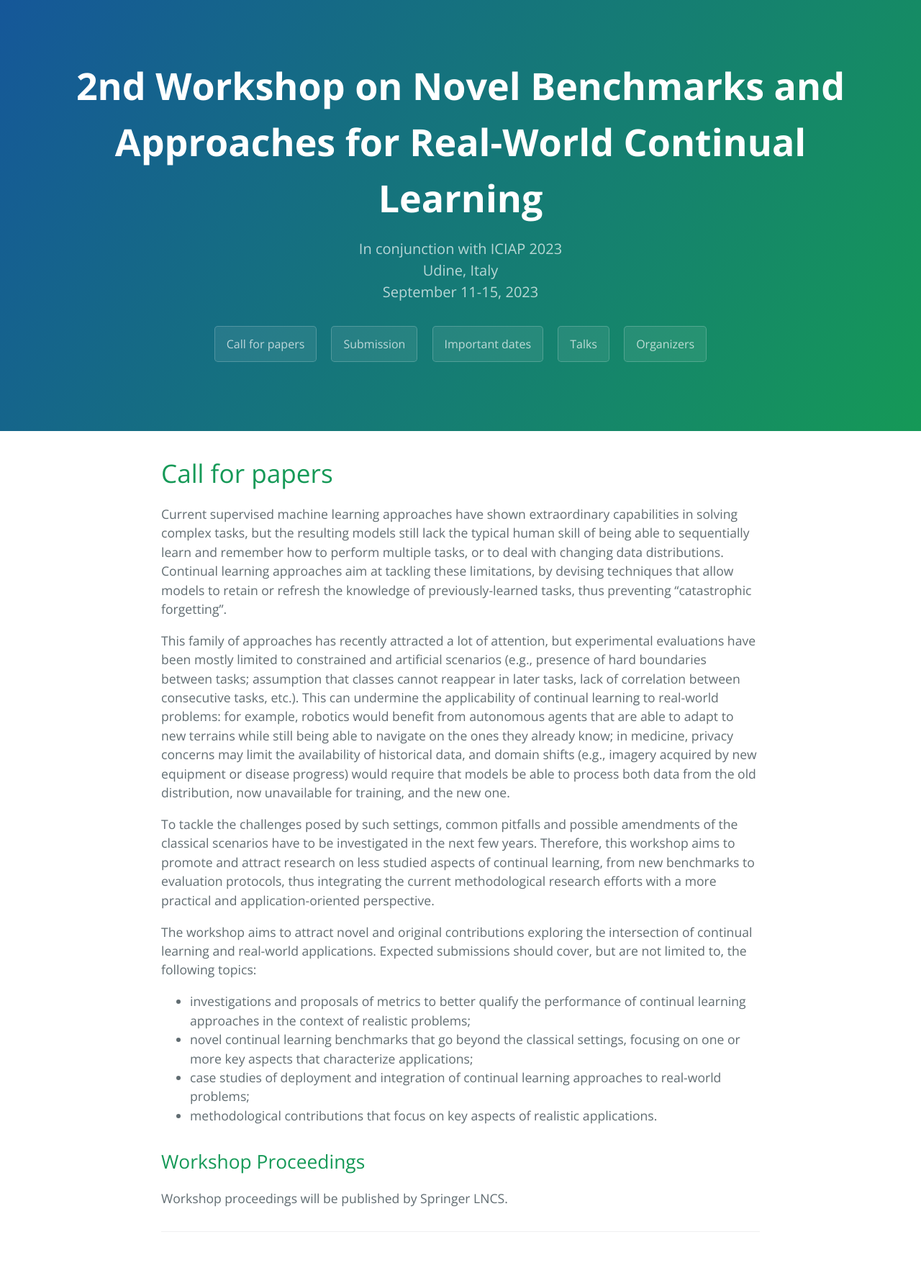
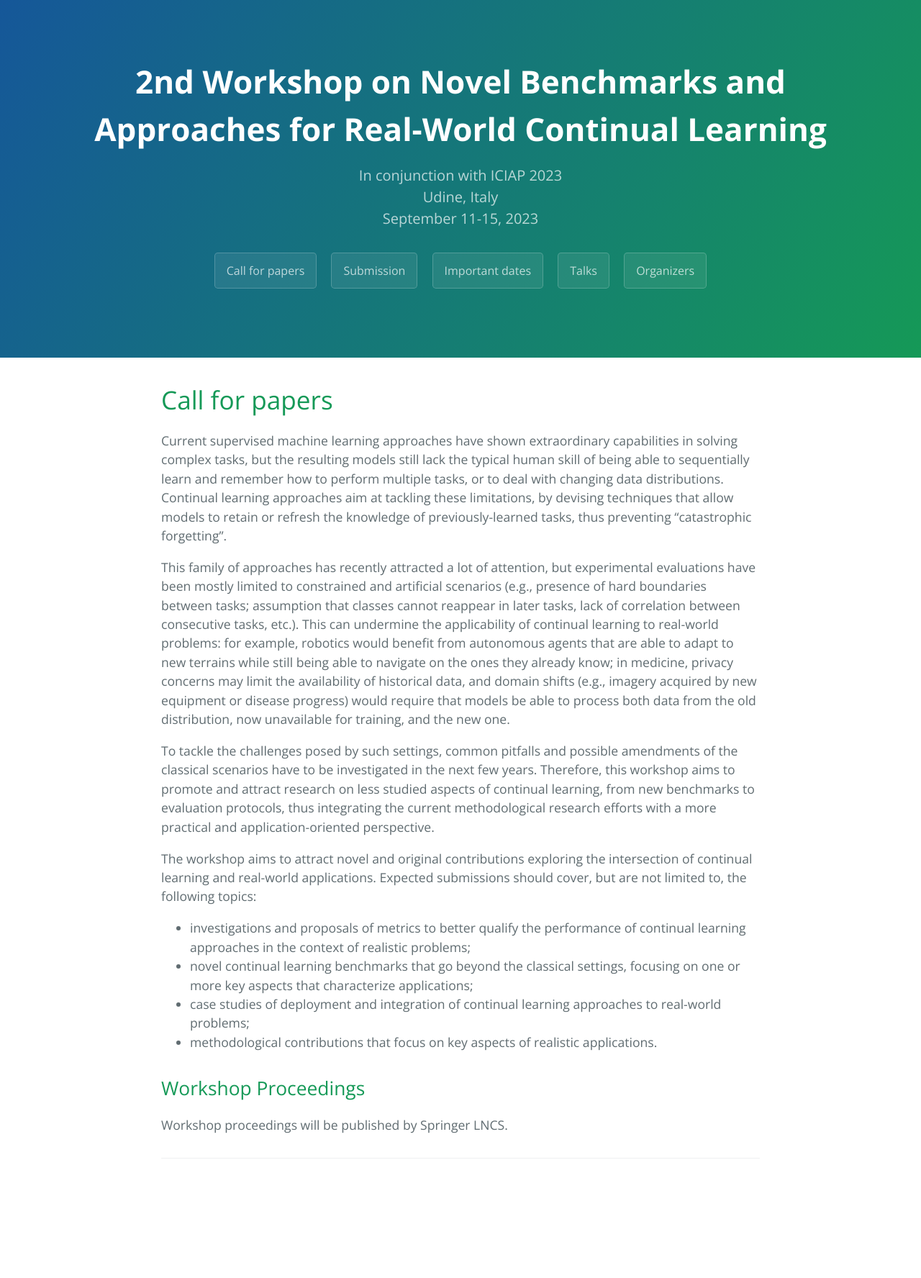
Before and after one commit to cl4real/cl4real.github.io, a Jekyll site: the page built from index.md, in a window 1280 px wide. Shown: the whole page at 72% size. Built offline with Jekyll 4.4.1, drawn with Linux system fonts in a browser that asks for light colours; our own code applies the rules of GitHub Pages for plain Markdown files; after the commit the page ends 1674 px from its top, so only the background shows below that.

Commit message:
Changing title font size

```diff
--- a/assets/css/style.scss
+++ b/assets/css/style.scss
@@ -6,6 +6,6 @@
 @media screen and (min-width: 64em)
 {
 .project-name {
-  font-size: 3.25rem;
+  font-size: 2.75rem;
 }
 }
```
